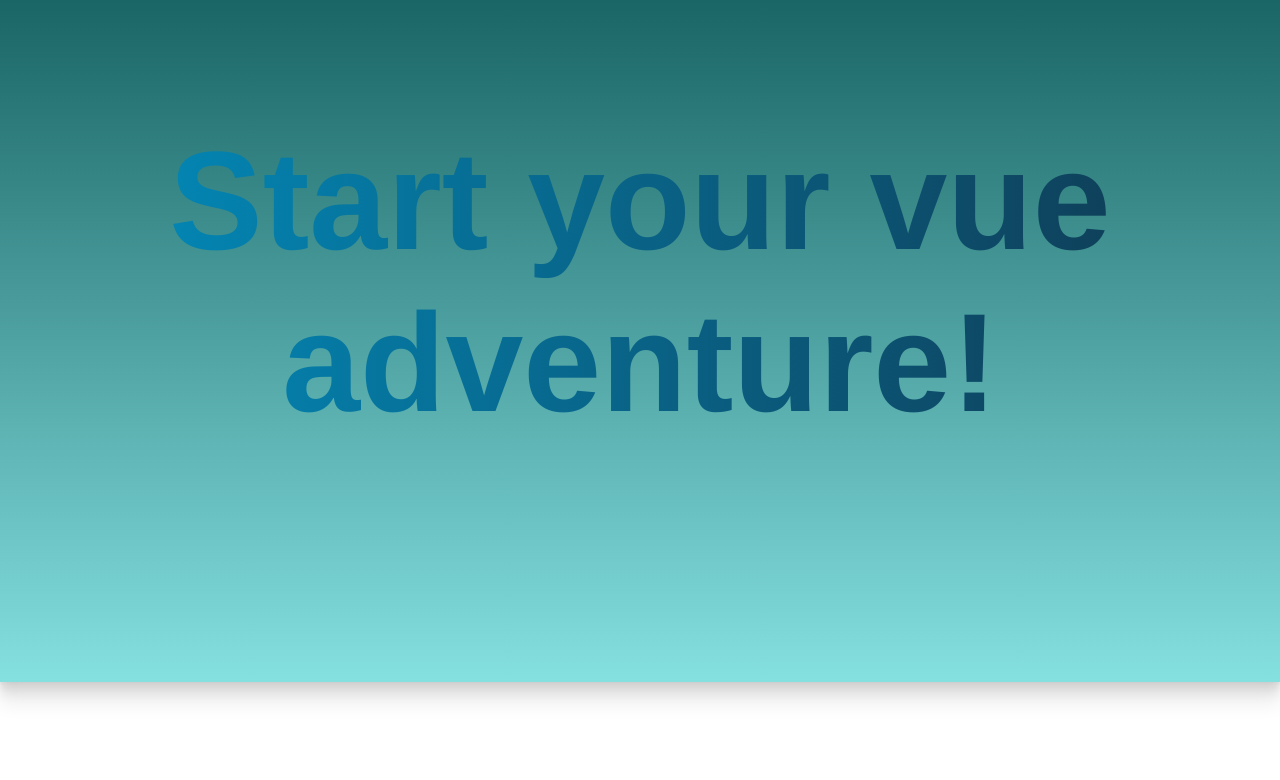
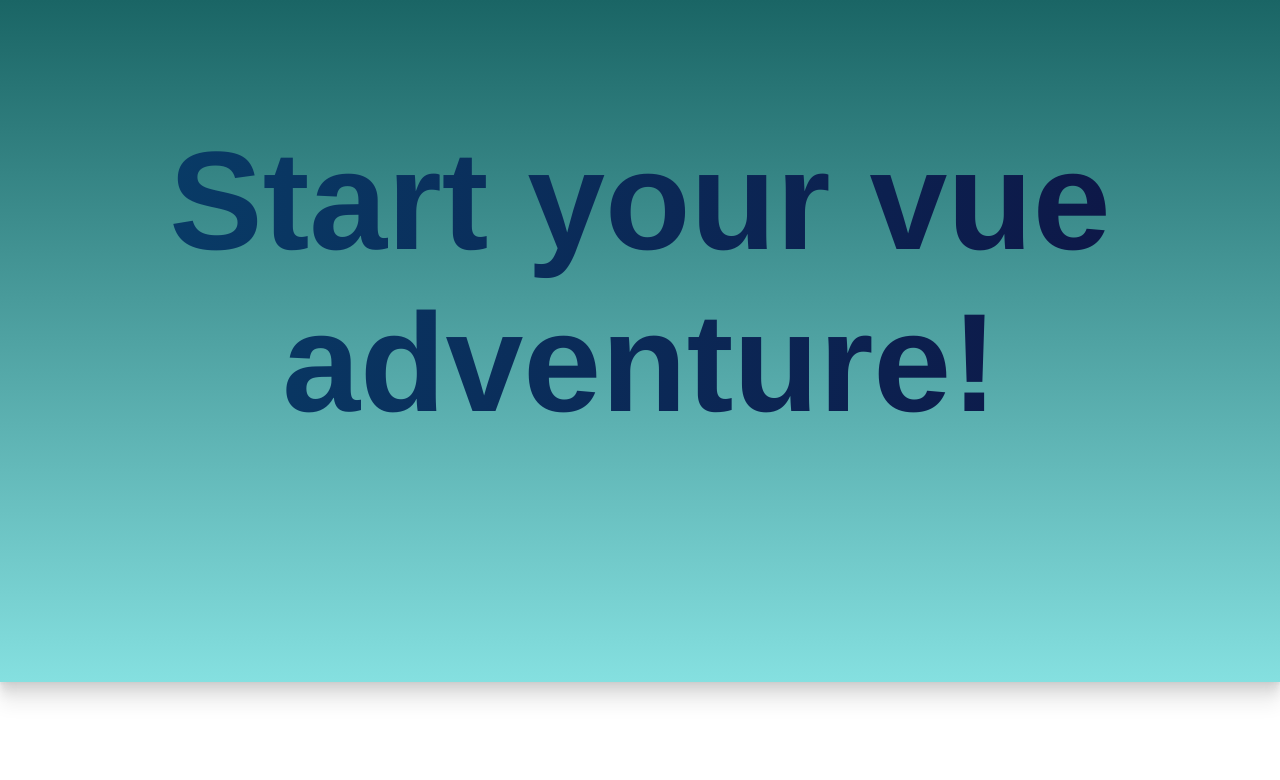
Before and after one commit to kiskatia/vue-adventures, a Vue app: page / in a window 1280 px wide. Shown: the top 780 px of the page. Built offline with nearby package versions, Linux system fonts and the light colour scheme; what v-calendar would draw is missing.

Commit message:
header gradient change

```diff
--- a/src/components/Header.vue
+++ b/src/components/Header.vue
@@ -32,7 +32,7 @@ export default {
     text-align: center;
     margin: 0 auto;
     padding-top: 120px;
-    background-image: linear-gradient(to right, #c2d6d6, #c2d6d6, #00b3b3, #0099cc, #132639);
+    background-image: linear-gradient(to right, #cdffeb, #cdffeb, #009f9d, #07456f, #0f0a3c);
     background-size: 500%;
     animation: bg-animation 4s infinite alternate;
     background-clip: text;
```
